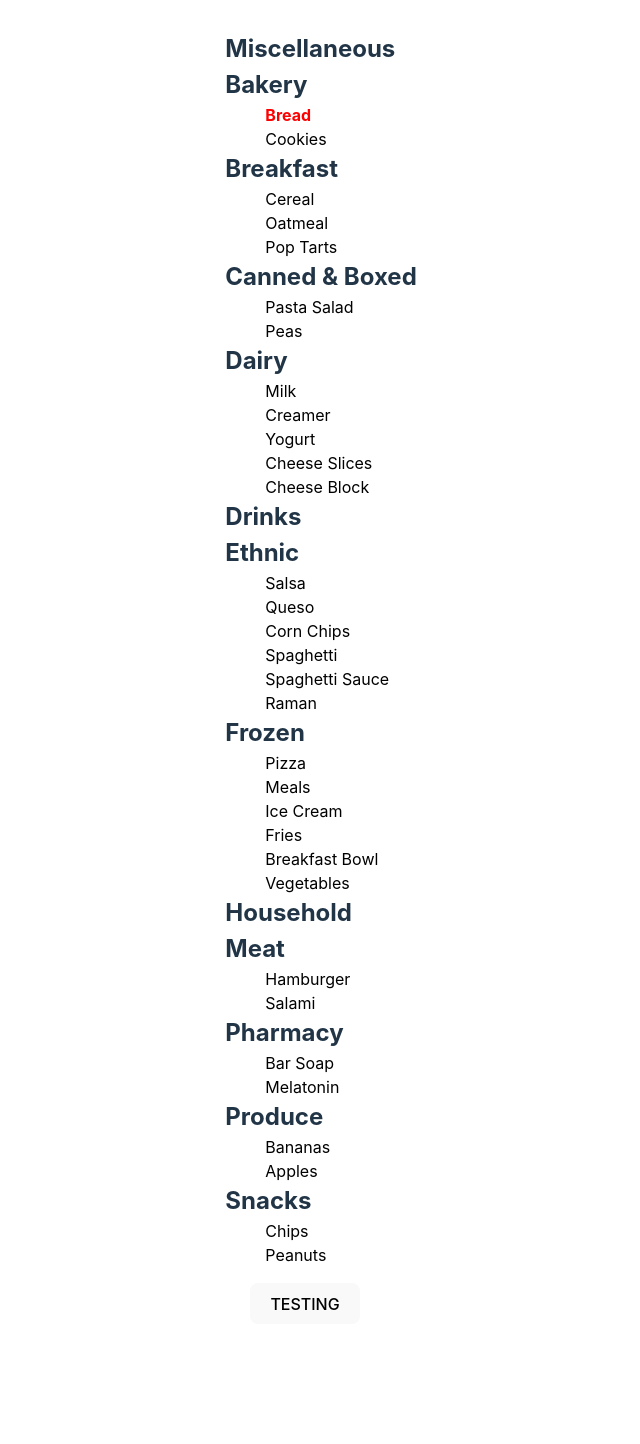
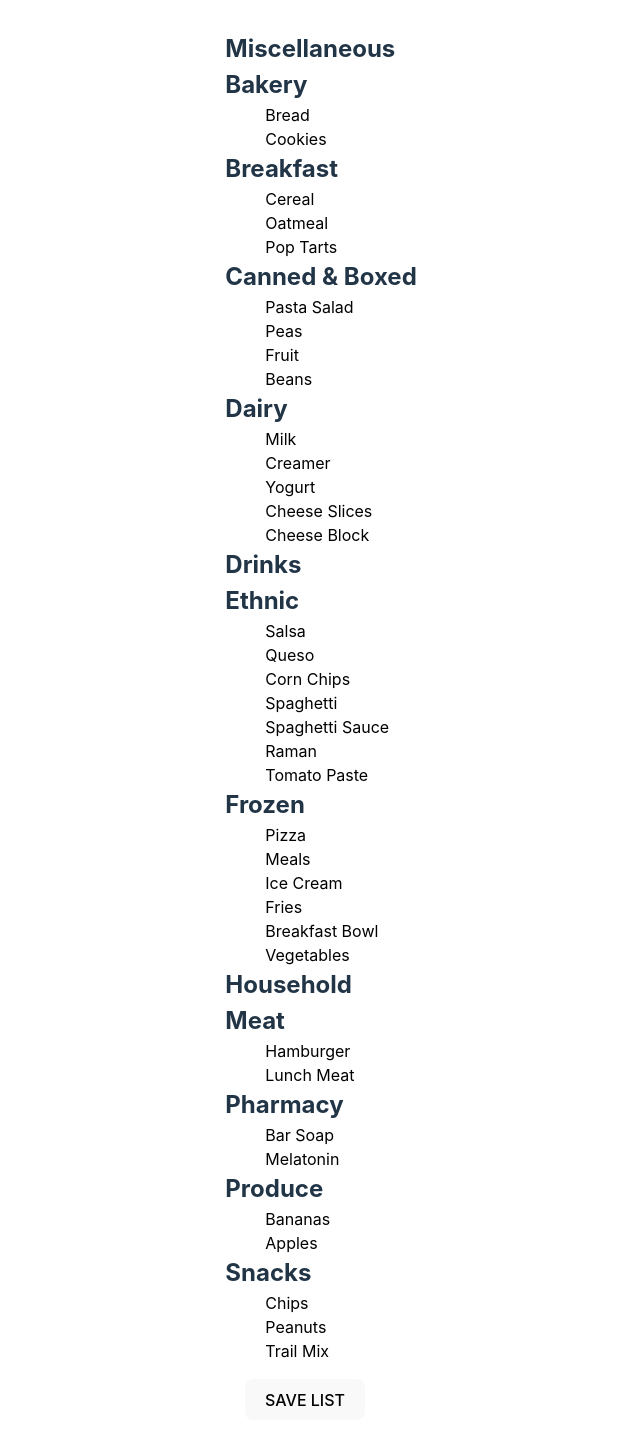
Before and after one commit to StevenVallarsa/shopping-list-app, a React (Vite) app: page / in a window 1280 px wide. Shown: the part 126-1570 px from the top of the page, without its empty margins (335-975 px from the left). Before the commit the page ends 1482 px from the top, so only its background shows below. Built offline with nearby package versions, Linux system fonts and the light colour scheme.

Commit message:
Added localstorage

```diff
--- a/src/App.jsx
+++ b/src/App.jsx
@@ -5,7 +5,7 @@ import "./App.css";
 import listItems from "./ListItems";
 
 function App() {
-  const [shoppingList, setShoppingList] = useState(listItems);
+  const [shoppingList, setShoppingList] = useState(() => JSON.parse(localStorage.getItem("shoppingList")) ?? listItems);
   /**
    * This variable is used to force shadow DOM to refresh due to
    * "shoppingList" change from onClick being a deep change
@@ -52,6 +52,10 @@ function App() {
         ))
       : "";
 
+  const saveList = () => {
+    localStorage.setItem("shoppingList", JSON.stringify(shoppingList));
+  };
+
   return (
     <>
       <h1>Shopping</h1>
@@ -65,7 +69,7 @@ function App() {
           </>
         ))}
       </ul>
-      <button onClick={() => console.log(shoppingList)}>TESTING </button>
+      <button onClick={saveList}>SAVE LIST</button>
     </>
   );
 }
--- a/src/ListItems.js
+++ b/src/ListItems.js
@@ -1,11 +1,11 @@
-// 131
+// 135
 
 const listItems = {
   Miscellaneous: [],
   Bakery: [
     {
       id: 100,
-      isSelected: true,
+      isSelected: false,
       name: "Bread",
     },
     {
@@ -41,6 +41,16 @@ const listItems = {
       id: 128,
       isSelected: false,
       name: "Peas",
+    },
+    {
+      id: 131,
+      isSelected: false,
+      name: "Fruit",
+    },
+    {
+      id: 132,
+      isSelected: false,
+      name: "Beans",
     },
   ],
   Dairy: [
@@ -101,6 +111,11 @@ const listItems = {
       isSelected: false,
       name: "Raman",
     },
+    {
+      id: 133,
+      isSelected: false,
+      name: "Tomato Paste",
+    },
   ],
   Frozen: [
     {
@@ -144,7 +159,7 @@ const listItems = {
     {
       id: 115,
       isSelected: false,
-      name: "Salami",
+      name: "Lunch Meat",
     },
   ],
   Pharmacy: [
@@ -182,6 +197,11 @@ const listItems = {
       isSelected: false,
       name: "Peanuts",
     },
+    {
+      id: 134,
+      isSelected: false,
+      name: "Trail Mix",
+    },
   ],
 };
 
--- /dev/null
+++ b/src/MakeList.jsx
@@ -0,0 +1,5 @@
+//todo
+
+export default function MakeList(props) {
+  return props;
+}
```
